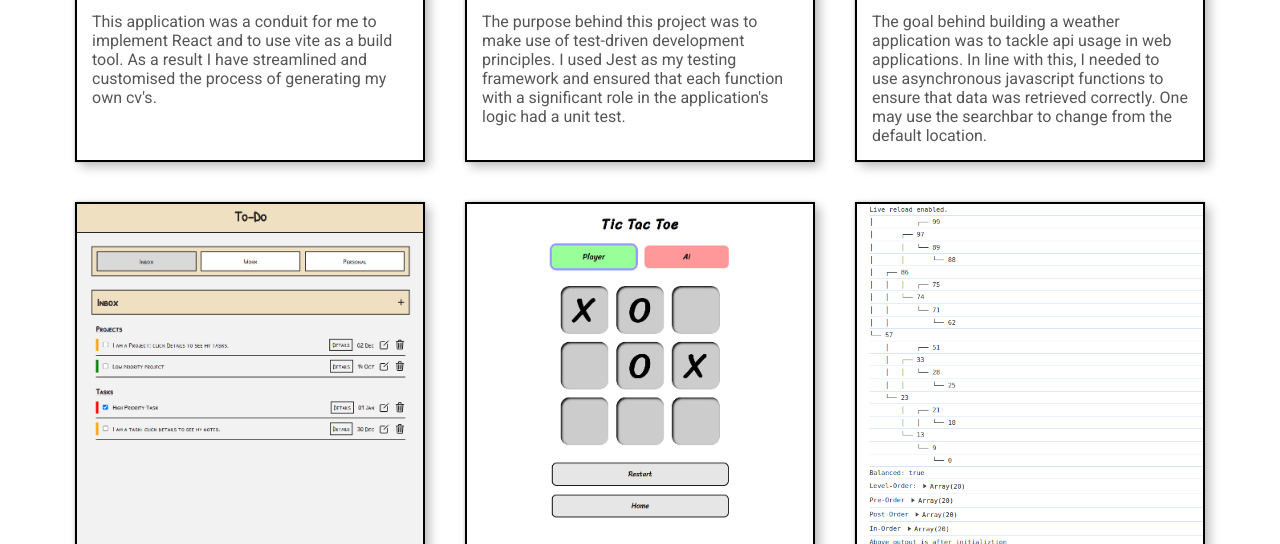
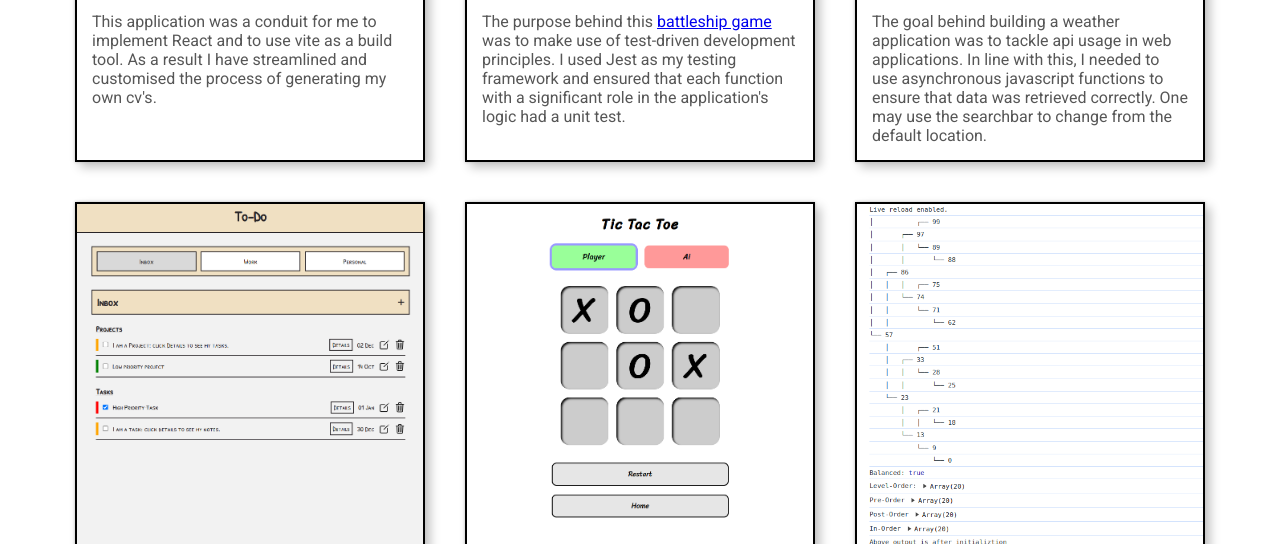
Before and after one commit to Ngonidzashe-Zvenyika/homepage, a website: page index.html in a window 1280 px wide. Shown: the part 959-1503 px from the top of the page. Drawn offline with nearby package versions, Linux system fonts and the light colour scheme.

Commit message:
Add link to explain what battleship is

```diff
--- a/index.html
+++ b/index.html
@@ -133,10 +133,16 @@
                 /></a>
               </div>
               <p class="description">
-                The purpose behind this project was to make use of test-driven
-                development principles. I used Jest as my testing framework and
-                ensured that each function with a significant role in the
-                application's logic had a unit test.
+                The purpose behind this
+                <a
+                  rel="noreferrer"
+                  target="_blank"
+                  href="https://en.wikipedia.org/wiki/Battleship_(game)"
+                  >battleship game</a
+                >
+                was to make use of test-driven development principles. I used
+                Jest as my testing framework and ensured that each function with
+                a significant role in the application's logic had a unit test.
                 <a href=""></a>
               </p>
             </div>
--- a/style.css
+++ b/style.css
@@ -19,6 +19,10 @@
   margin: 0;
   box-sizing: border-box;
   color: var(--color-seven);
+}
+
+a {
+  color: revert;
 }
 
 body {
```
